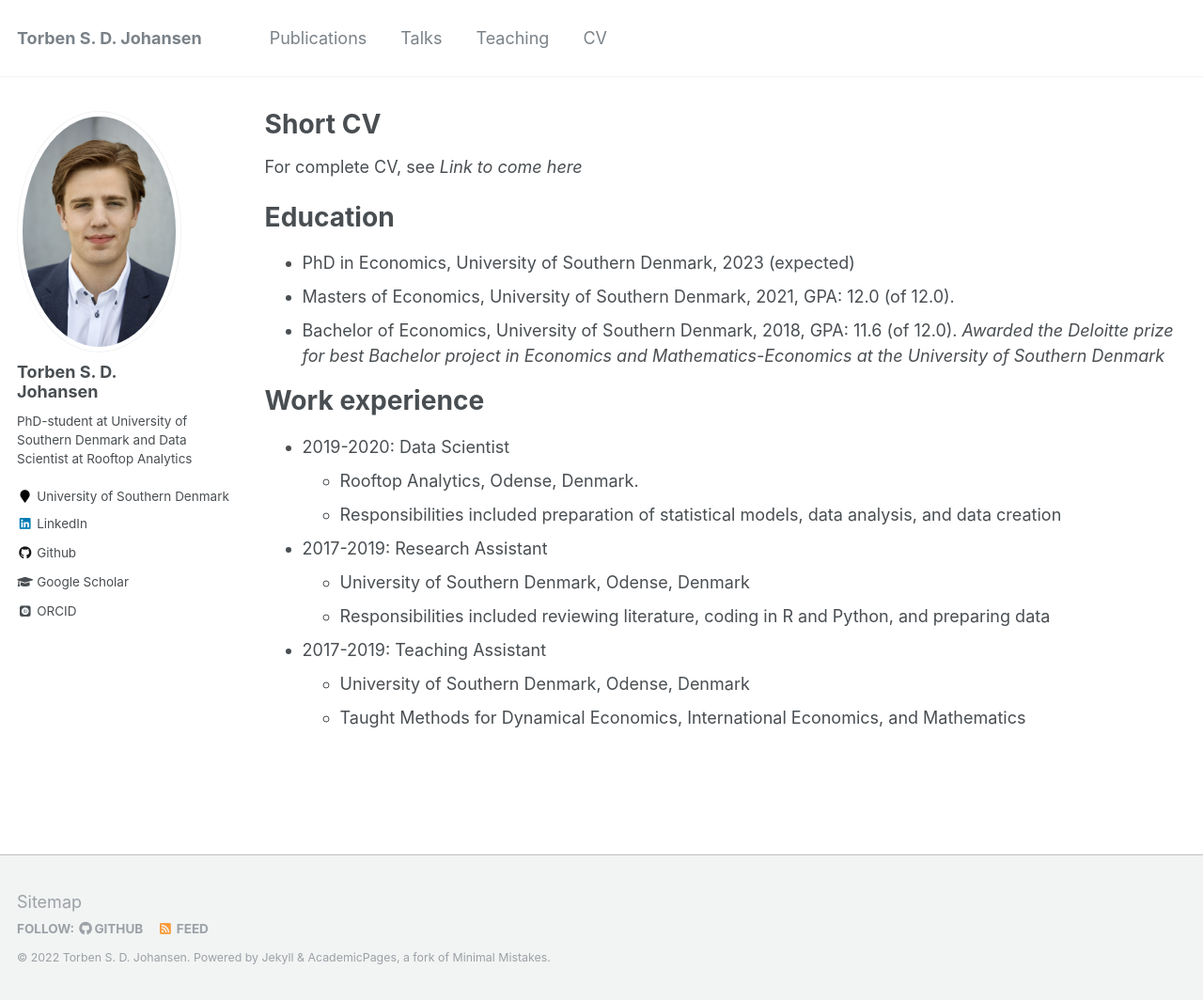
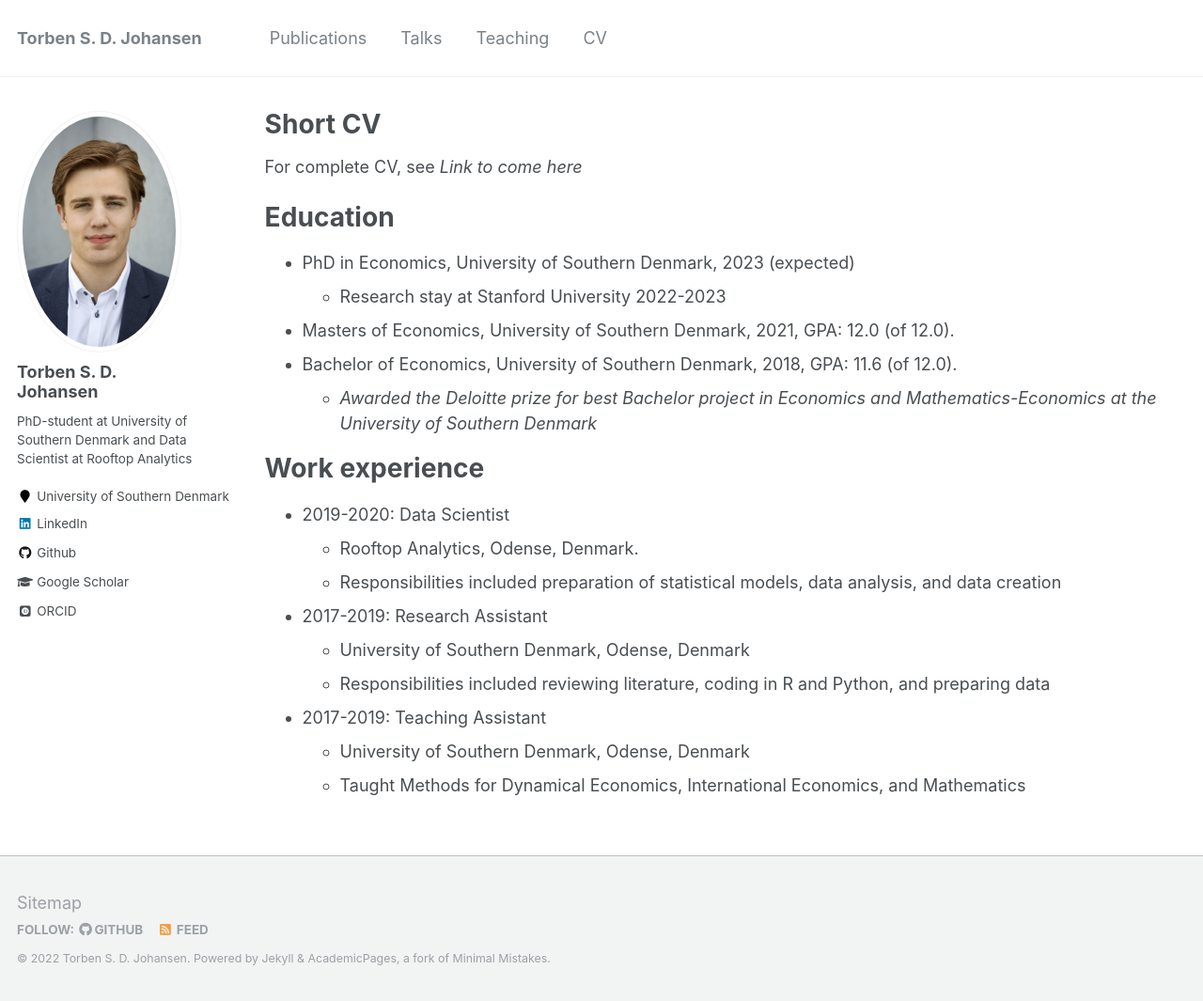
Before and after one commit to TorbenSDJohansen/TorbenSDJohansen.github.io, a Jekyll site: the page built from _pages/cv.md, in a window 1280 px wide and 1065 px high. Shown: the whole window at 94% size. Built offline with Jekyll 4.4.1, drawn with Linux system fonts in a browser that asks for light colours; some web fonts are replaced.

Commit message:
Update cv.md

```diff
--- a/_pages/cv.md
+++ b/_pages/cv.md
@@ -14,8 +14,10 @@ For complete CV, see *Link to come here*
 Education
 ======
 * PhD in Economics, University of Southern Denmark, 2023 (expected)
+  * Research stay at Stanford University 2022-2023
 * Masters of Economics, University of Southern Denmark, 2021, GPA: 12.0 (of 12.0).
-* Bachelor of Economics, University of Southern Denmark, 2018, GPA: 11.6 (of 12.0). *Awarded the Deloitte prize for best Bachelor project in Economics and Mathematics-Economics at the University of Southern Denmark*
+* Bachelor of Economics, University of Southern Denmark, 2018, GPA: 11.6 (of 12.0).
+  * *Awarded the Deloitte prize for best Bachelor project in Economics and Mathematics-Economics at the University of Southern Denmark*
 
 Work experience
 ======
```
